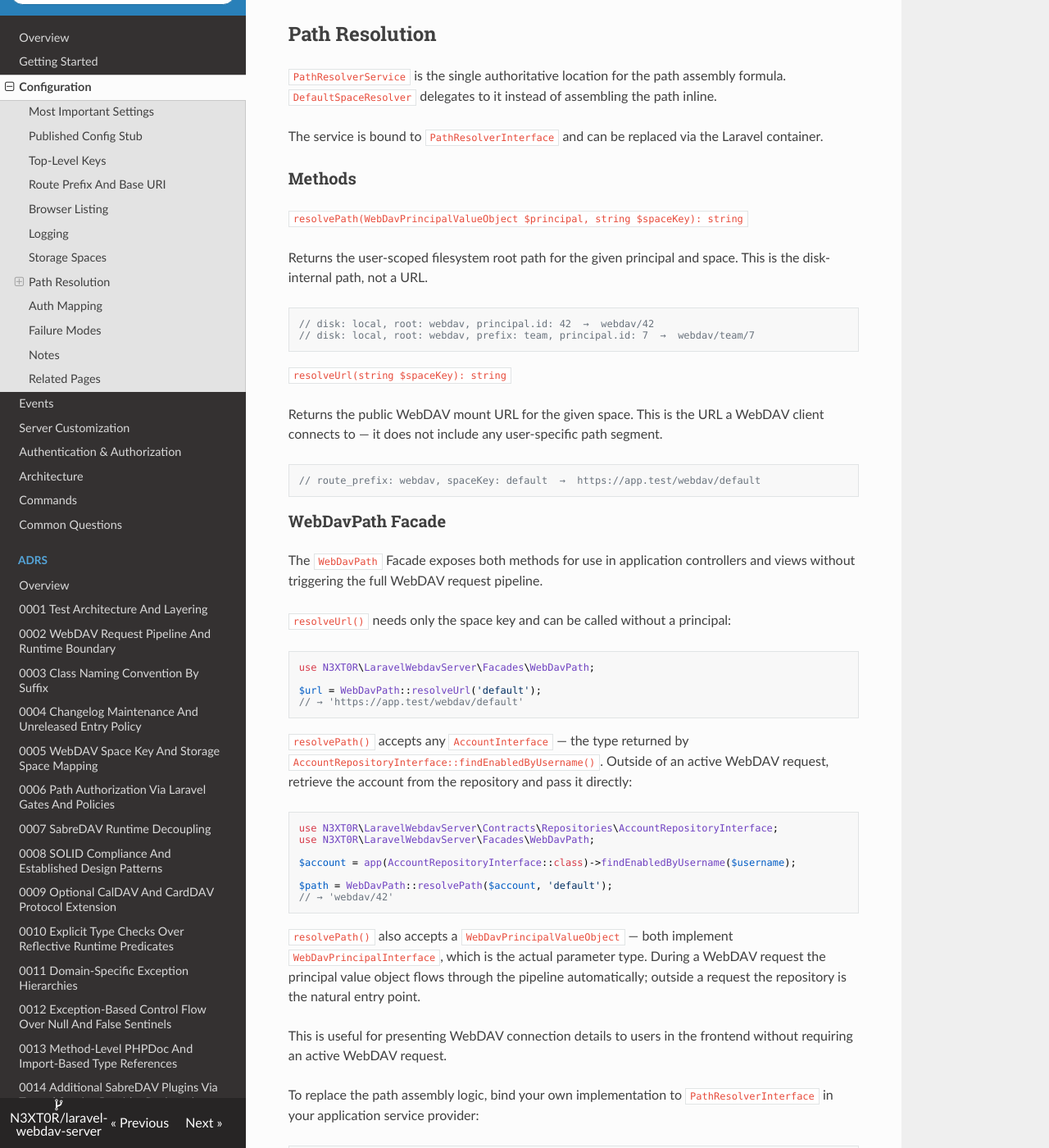
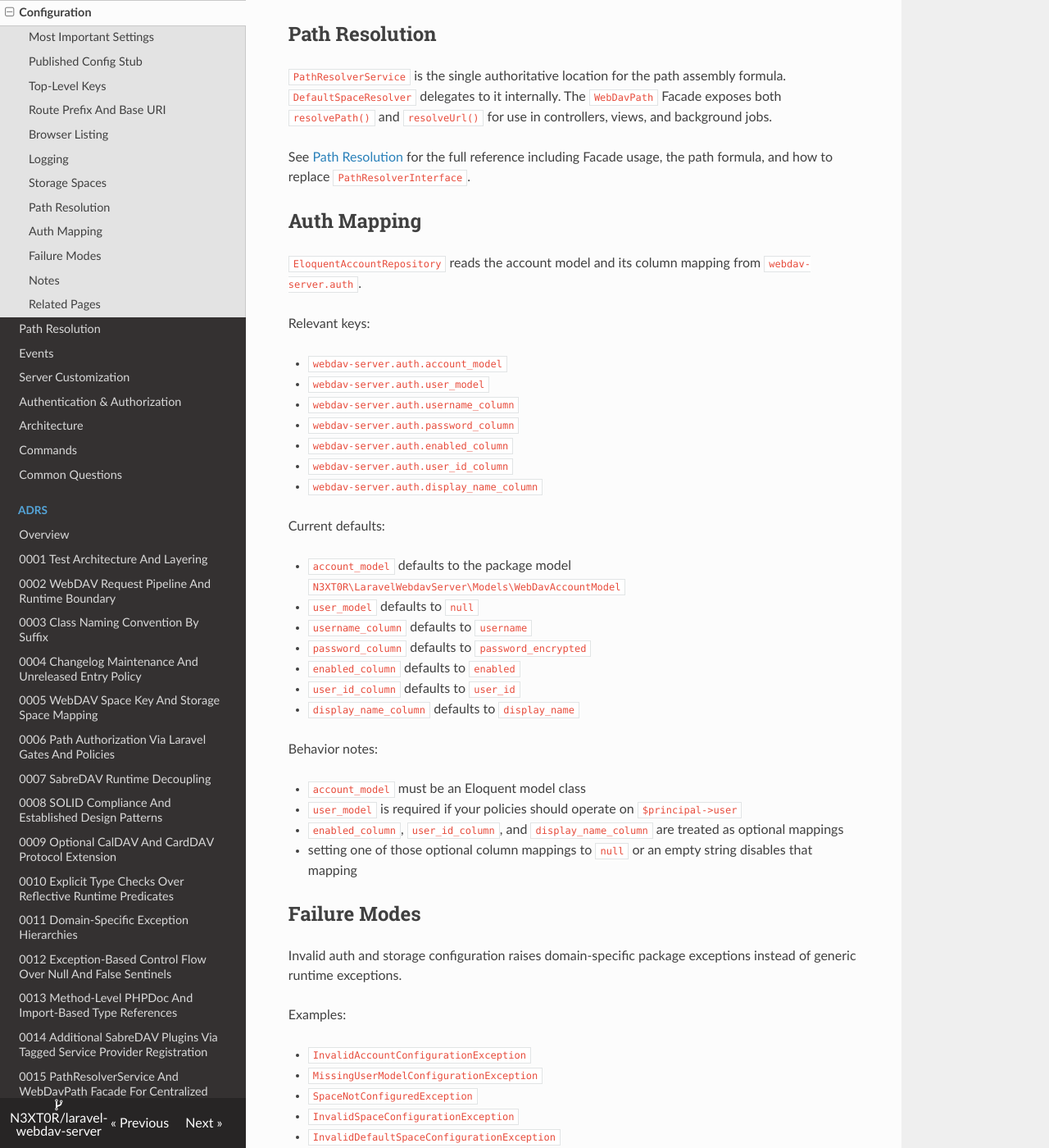
Before and after one commit to N3XT0R/laravel-webdav-server, an MkDocs documentation site: the page built from docs/configuration.md, in a window 1280 px wide and 1400 px high, scrolled down 4121 px. Shown: the whole window at 82% size. Built offline with MkDocs 1.6.1, drawn with Linux system fonts in a browser that asks for light colours; nearby versions of some CDN libraries; some of the changed text lies outside the part shown.

Commit message:
feat: implementing package features

````diff
--- a/docs/configuration.md
+++ b/docs/configuration.md
@@ -177,77 +177,11 @@ Example:
 ## Path Resolution
 
 `PathResolverService` is the single authoritative location for the path assembly formula. `DefaultSpaceResolver`
-delegates to it instead of assembling the path inline.
+delegates to it internally. The `WebDavPath` Facade exposes both `resolvePath()` and `resolveUrl()` for use in
+controllers, views, and background jobs.
 
-The service is bound to `PathResolverInterface` and can be replaced via the Laravel container.
-
-### Methods
-
-`resolvePath(WebDavPrincipalValueObject $principal, string $spaceKey): string`
-
-Returns the user-scoped filesystem root path for the given principal and space. This is the disk-internal path, not
-a URL.
-
-```php
-// disk: local, root: webdav, principal.id: 42  →  webdav/42
-// disk: local, root: webdav, prefix: team, principal.id: 7  →  webdav/team/7
-```
-
-`resolveUrl(string $spaceKey): string`
-
-Returns the public WebDAV mount URL for the given space. This is the URL a WebDAV client connects to — it does not
-include any user-specific path segment.
-
-```php
-// route_prefix: webdav, spaceKey: default  →  https://app.test/webdav/default
-```
-
-### WebDavPath Facade
-
-The `WebDavPath` Facade exposes both methods for use in application controllers and views without triggering the full
-WebDAV request pipeline.
-
-`resolveUrl()` needs only the space key and can be called without a principal:
-
-```php
-use N3XT0R\LaravelWebdavServer\Facades\WebDavPath;
-
-$url = WebDavPath::resolveUrl('default');
-// → 'https://app.test/webdav/default'
-```
-
-`resolvePath()` accepts any `AccountInterface` — the type returned by `AccountRepositoryInterface::findEnabledByUsername()`.
-Outside of an active WebDAV request, retrieve the account from the repository and pass it directly:
-
-```php
-use N3XT0R\LaravelWebdavServer\Contracts\Repositories\AccountRepositoryInterface;
-use N3XT0R\LaravelWebdavServer\Facades\WebDavPath;
-
-$account = app(AccountRepositoryInterface::class)->findEnabledByUsername($username);
-
-$path = WebDavPath::resolvePath($account, 'default');
-// → 'webdav/42'
-```
-
-`resolvePath()` also accepts a `WebDavPrincipalValueObject` — both implement `WebDavPrincipalInterface`, which is the
-actual parameter type. During a WebDAV request the principal value object flows through the pipeline automatically;
-outside a request the repository is the natural entry point.
-
-This is useful for presenting WebDAV connection details to users in the frontend without requiring an active WebDAV
-request.
-
-To replace the path assembly logic, bind your own implementation to `PathResolverInterface` in your application
-service provider:
-
-```php
-use App\Services\CustomPathResolver;
-use N3XT0R\LaravelWebdavServer\Contracts\Storage\PathResolverInterface;
-
-public function register(): void
-{
-    $this->app->bind(PathResolverInterface::class, CustomPathResolver::class);
-}
-```
+See [Path Resolution](path-resolution.md) for the full reference including Facade usage, the path formula, and how
+to replace `PathResolverInterface`.
 
 ## Auth Mapping
 
--- a/mkdocs.yml
+++ b/mkdocs.yml
@@ -15,6 +15,7 @@ nav:
   - Overview: index.md
   - Getting Started: getting-started.md
   - Configuration: configuration.md
+  - Path Resolution: path-resolution.md
   - Events: events.md
   - Server Customization: server-customization.md
   - Authentication & Authorization: authentication.md
@@ -37,3 +38,4 @@ nav:
       - "0012 Exception-Based Control Flow Over Null And False Sentinels": adr/0012-exception-based-control-flow-over-null-and-false-sentinels.md
       - "0013 Method-Level PHPDoc And Import-Based Type References": adr/0013-method-level-phpdoc-and-import-based-type-references.md
       - "0014 Additional SabreDAV Plugins Via Tagged Service Provider Registration": adr/0014-additional-sabredav-plugins-via-tagged-service-provider-registration.md
+      - "0015 PathResolverService And WebDavPath Facade For Centralized Path Resolution": adr/0015-path-resolver-service-and-webdav-path-facade.md
````
Also changed, not shown: docs/index.md (+1 -0 lines), docs/path-resolution.md (added, +110 -0 lines).
